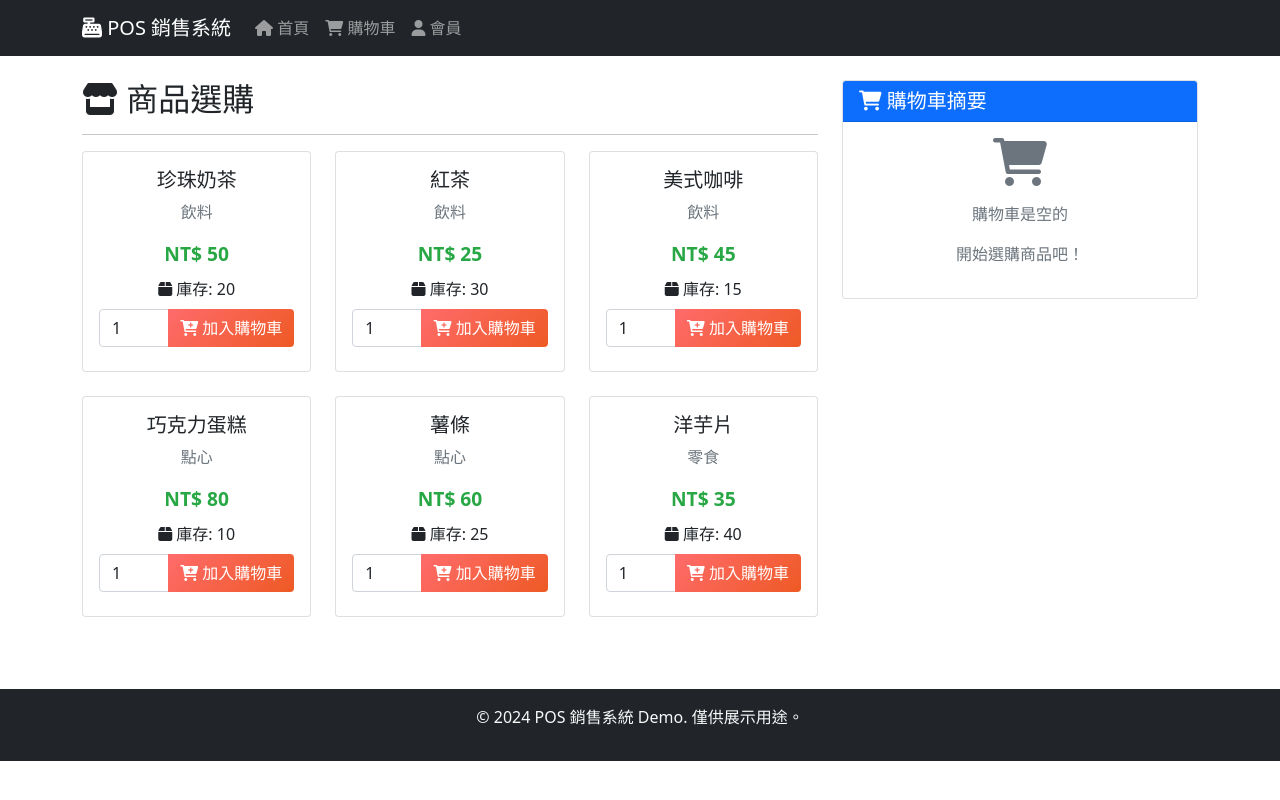
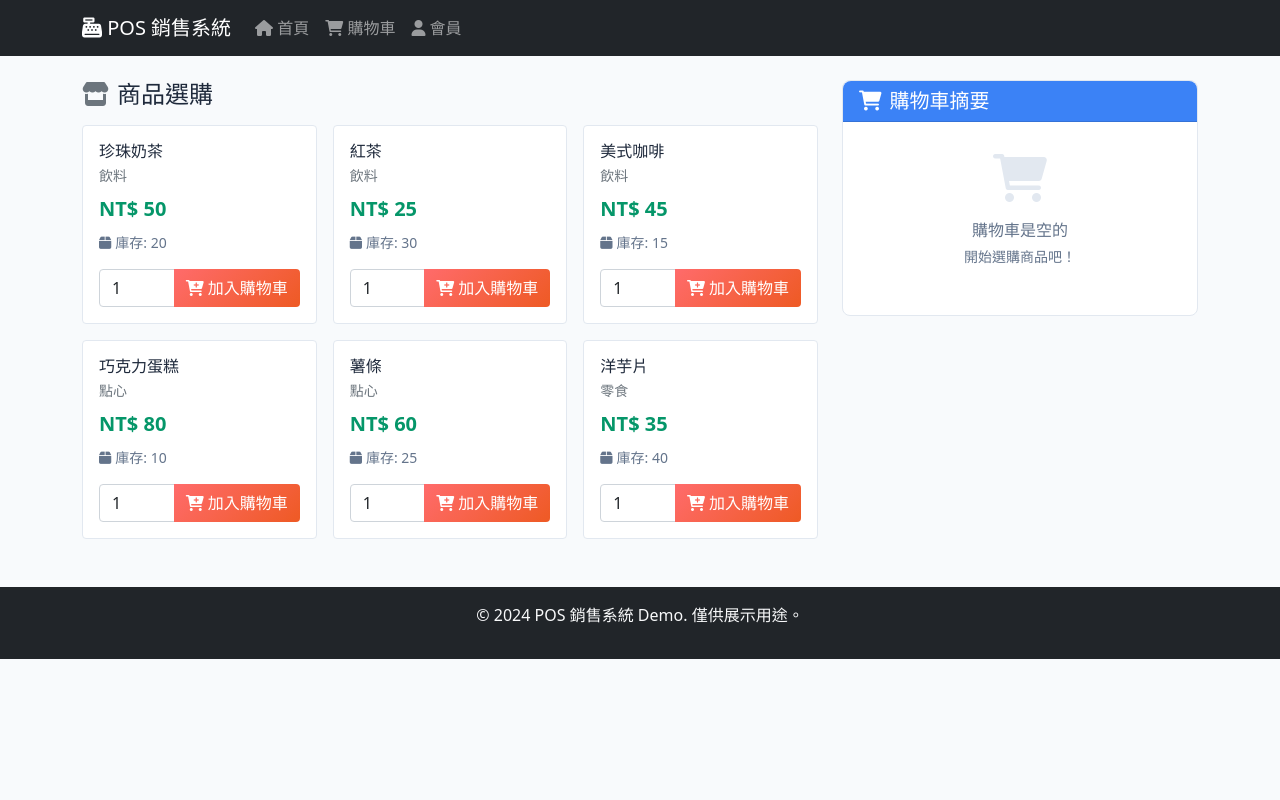
Before and after one commit to chiisen/VibeCodingPOS, a Flask app: page / in a window 1280 px wide. Run offline with Flask 3, Linux system fonts and the light colour scheme.

Commit message:
feat: 優化 POS 系統 UI/UX 設計

```diff
--- a/templates/base.html
+++ b/templates/base.html
@@ -7,40 +7,146 @@
     <link href="https://cdn.jsdelivr.net/npm/bootstrap@5.1.3/dist/css/bootstrap.min.css" rel="stylesheet">
     <link rel="stylesheet" href="https://cdnjs.cloudflare.com/ajax/libs/font-awesome/6.0.0/css/all.min.css">
     <style>
+        :root {
+            --primary: #3B82F6;
+            --primary-dark: #2563EB;
+            --success: #059669;
+            --success-light: #D1FAE5;
+            --danger: #EF4444;
+            --danger-light: #FEE2E2;
+            --warning: #F59E0B;
+            --background: #F8FAFC;
+            --card-bg: #FFFFFF;
+            --text-primary: #1E293B;
+            --text-secondary: #64748B;
+            --border: #E2E8F0;
+            --shadow-sm: 0 1px 2px rgba(0, 0, 0, 0.05);
+            --shadow-md: 0 4px 6px -1px rgba(0, 0, 0, 0.1);
+            --shadow-lg: 0 10px 15px -3px rgba(0, 0, 0, 0.1);
+            --radius: 8px;
+            --transition: 150ms ease;
+        }
+
+        body {
+            background-color: var(--background);
+            color: var(--text-primary);
+            min-height: 100vh;
+        }
+
         .product-card {
-            transition: transform 0.2s;
-            cursor: pointer;
+            transition: transform var(--transition), box-shadow var(--transition);
+            border: 1px solid var(--border);
+            background: var(--card-bg);
         }
+
         .product-card:hover {
-            transform: translateY(-5px);
-            box-shadow: 0 4px 8px rgba(0,0,0,0.1);
+            transform: translateY(-4px);
+            box-shadow: var(--shadow-lg);
         }
+
+        .product-card .price-text {
+            color: var(--success);
+            font-weight: 600;
+            font-size: 1.25rem;
+        }
+
+        .product-card .stock-available {
+            color: var(--text-secondary);
+            font-size: 0.875rem;
+        }
+
         .cart-badge {
             position: absolute;
             top: -5px;
             right: -5px;
         }
+
         .member-info {
             background: linear-gradient(135deg, #667eea 0%, #764ba2 100%);
             color: white;
         }
-        .price-text {
-            font-size: 1.2em;
-            font-weight: bold;
-            color: #28a745;
+
+        .stock-warning {
+            color: var(--danger);
+            font-size: 0.875rem;
+            font-weight: 500;
         }
-        .stock-warning {
-            color: #dc3545;
-            font-size: 0.9em;
-        }
+
         .btn-add-cart {
             background: linear-gradient(135deg, #ff6b6b 0%, #ee5a24 100%);
             border: none;
             color: white;
+            transition: transform var(--transition), box-shadow var(--transition);
         }
+
         .btn-add-cart:hover {
             background: linear-gradient(135deg, #ee5a24 0%, #ff6b6b 100%);
+            transform: translateY(-1px);
+            box-shadow: var(--shadow-md);
             color: white;
+        }
+
+        .btn-add-cart:active {
+            transform: translateY(0);
+            box-shadow: var(--shadow-sm);
+        }
+
+        .cart-summary {
+            background: var(--card-bg);
+            border: 1px solid var(--border);
+            border-radius: var(--radius);
+            position: sticky-top;
+        }
+
+        .cart-summary .card-header {
+            background: var(--primary);
+            border-radius: var(--radius) var(--radius) 0 0;
+        }
+
+        .cart-item {
+            padding: 0.75rem 0;
+            border-bottom: 1px solid var(--border);
+        }
+
+        .cart-item:last-child {
+            border-bottom: none;
+        }
+
+        .quantity-input {
+            transition: border-color var(--transition), box-shadow var(--transition);
+        }
+
+        .quantity-input:focus {
+            border-color: var(--primary);
+            box-shadow: 0 0 0 3px rgba(59, 130, 246, 0.15);
+            outline: none;
+        }
+
+        .btn-checkout {
+            background: var(--primary);
+            border: none;
+            transition: background var(--transition), transform var(--transition);
+        }
+
+        .btn-checkout:hover {
+            background: var(--primary-dark);
+            color: white;
+        }
+
+        .empty-cart {
+            color: var(--text-secondary);
+            padding: 2rem 1rem;
+        }
+
+        .empty-cart i {
+            color: var(--border);
+        }
+
+        @media (max-width: 768px) {
+            .cart-summary {
+                position: relative;
+                margin-top: 1.5rem;
+            }
         }
     </style>
 </head>
--- a/templates/index.html
+++ b/templates/index.html
@@ -3,113 +3,143 @@
 {% block title %}POS 銷售系統 - 首頁{% endblock %}
 
 {% block content %}
-<div class="row">
-    <div class="col-md-8">
-        <h2><i class="fas fa-store"></i> 商品選購</h2>
-        <hr>
+<div class="row g-4">
+    <div class="col-lg-8">
+        <h2 class="h4 mb-3">
+            <i class="fas fa-store me-2 text-secondary"></i>商品選購
+        </h2>
 
-        <div class="row">
+        {% if products %}
+        <div class="row row-cols-1 row-cols-md-2 row-cols-lg-3 g-3">
             {% for product in products %}
-            <div class="col-md-4 mb-4">
-                <div class="card product-card h-100">
-                    <div class="card-body text-center">
-                        <h5 class="card-title">{{ product.name }}</h5>
-                        <p class="card-text text-muted">{{ product.category }}</p>
+            <div class="col">
+                <article class="card product-card h-100">
+                    <div class="card-body d-flex flex-column">
+                        <h3 class="h6 card-title mb-1">{{ product.name }}</h3>
+                        <p class="text-secondary small mb-2">{{ product.category }}</p>
                         <div class="price-text mb-2">
                             NT$ {{ product.price }}
                         </div>
+
                         {% if product.stock <= 0 %}
                         <div class="stock-warning mb-2">
-                            <i class="fas fa-exclamation-triangle"></i> 已售完
+                            <i class="fas fa-exclamation-triangle me-1"></i>已售完
                         </div>
                         {% else %}
-                        <div class="mb-2">
-                            <i class="fas fa-box"></i> 庫存: {{ product.stock }}
+                        <div class="stock-available mb-3">
+                            <i class="fas fa-box me-1"></i>庫存: {{ product.stock }}
                         </div>
                         {% endif %}
 
                         {% if product.stock > 0 %}
-                        <form method="POST" action="{{ url_for('add_to_cart', product_id=product.id) }}" class="d-inline">
-                            <div class="input-group mb-2">
-                                <input type="number" name="quantity" class="form-control" value="1" min="1" max="{{ product.stock }}">
+                        <form method="POST" action="{{ url_for('add_to_cart', product_id=product.id) }}" class="mt-auto">
+                            <div class="input-group">
+                                <input
+                                    type="number"
+                                    name="quantity"
+                                    class="form-control quantity-input"
+                                    value="1"
+                                    min="1"
+                                    max="{{ product.stock }}"
+                                    aria-label="數量"
+                                >
                                 <button type="submit" class="btn btn-add-cart">
-                                    <i class="fas fa-cart-plus"></i> 加入購物車
+                                    <i class="fas fa-cart-plus me-1"></i>加入購物車
                                 </button>
                             </div>
                         </form>
                         {% endif %}
                     </div>
-                </div>
+                </article>
             </div>
             {% endfor %}
         </div>
+        {% else %}
+        <div class="text-center text-muted py-5">
+            <i class="fas fa-box-open fa-3x mb-3"></i>
+            <p>目前沒有商品</p>
+        </div>
+        {% endif %}
     </div>
 
-    <div class="col-md-4">
-        <div class="card">
-            <div class="card-header bg-primary text-white">
-                <h5 class="mb-0"><i class="fas fa-shopping-cart"></i> 購物車摘要</h5>
+    <div class="col-lg-4">
+        <aside class="cart-summary card">
+            <div class="card-header text-white">
+                <h3 class="h5 mb-0">
+                    <i class="fas fa-shopping-cart me-2"></i>購物車摘要
+                </h3>
             </div>
-            <div class="card-body">
+            <div class="card-body p-0">
                 {% if cart_items %}
-                <div class="mb-3">
+                <div class="p-3">
                     {% for item in cart_items %}
-                    <div class="d-flex justify-content-between align-items-center mb-2">
+                    <div class="cart-item d-flex justify-content-between align-items-start">
                         <div>
-                            <strong>{{ item.product.name }}</strong>
-                            <br>
-                            <small class="text-muted">x{{ item.quantity }}</small>
+                            <strong class="d-block">{{ item.product.name }}</strong>
+                            <small class="text-secondary">x{{ item.quantity }}</small>
                         </div>
                         <div class="text-end">
-                            <div>NT$ {{ item.subtotal }}</div>
+                            <div class="price-text" style="font-size: 1rem;">NT$ {{ item.subtotal }}</div>
                         </div>
                     </div>
                     {% endfor %}
                 </div>
 
-                <hr>
+                <hr class="my-0">
+                <div class="p-3 bg-light">
                     <div class="d-flex justify-content-between align-items-center mb-2">
-                    <strong>總計:</strong>
-                    <strong class="price-text">NT$ {{ cart_total }}</strong>
+                        <span class="fw-bold">總計:</span>
+                        <span class="price-text">NT$ {{ cart_total }}</span>
                     </div>
 
                     {% if member %}
                     <div class="d-flex justify-content-between align-items-center mb-2 text-success">
-                    <span>會員折扣:</span>
+                        <span><i class="fas fa-tag me-1"></i>會員折扣:</span>
                         <span>-NT$ {{ cart_total * member.discount }}</span>
                     </div>
                     {% endif %}
+                </div>
 
+                <div class="p-3">
                     <div class="d-grid gap-2">
-                    <a href="{{ url_for('cart') }}" class="btn btn-success">
-                        <i class="fas fa-eye"></i> 查看購物車
+                        <a href="{{ url_for('cart') }}" class="btn btn-outline-secondary">
+                            <i class="fas fa-eye me-1"></i>查看購物車
                         </a>
-                    <a href="{{ url_for('checkout') }}" class="btn btn-primary">
-                        <i class="fas fa-credit-card"></i> 結帳
+                        <a href="{{ url_for('checkout') }}" class="btn btn-checkout text-white">
+                            <i class="fas fa-credit-card me-1"></i>結帳
                         </a>
                     </div>
+                </div>
                 {% else %}
-                <div class="text-center text-muted">
-                    <i class="fas fa-shopping-cart fa-3x mb-3"></i>
-                    <p>購物車是空的</p>
-                    <p>開始選購商品吧！</p>
+                <div class="empty-cart text-center">
+                    <i class="fas fa-shopping-cart fa-3x mb-3 d-block"></i>
+                    <p class="mb-1">購物車是空的</p>
+                    <p class="small">開始選購商品吧！</p>
                 </div>
                 {% endif %}
             </div>
-        </div>
+        </aside>
 
         {% if member %}
-        <div class="card mt-3">
+        <aside class="card mt-3">
             <div class="card-header member-info">
-                <h6 class="mb-0"><i class="fas fa-user"></i> 會員資訊</h6>
+                <h4 class="h6 mb-0">
+                    <i class="fas fa-user me-2"></i>會員資訊
+                </h4>
             </div>
             <div class="card-body">
-                <p><strong>姓名:</strong> {{ member.name }}</p>
-                <p><strong>等級:</strong> {{ member.level }}</p>
-                <p><strong>積分:</strong> {{ member.points }}</p>
-                <p><strong>折扣:</strong> {{ (member.discount * 100)|int }}%</p>
+                <dl class="row mb-0">
+                    <dt class="col-sm-4">姓名</dt>
+                    <dd class="col-sm-8">{{ member.name }}</dd>
+                    <dt class="col-sm-4">等級</dt>
+                    <dd class="col-sm-8">{{ member.level }}</dd>
+                    <dt class="col-sm-4">積分</dt>
+                    <dd class="col-sm-8">{{ member.points }}</dd>
+                    <dt class="col-sm-4">折扣</dt>
+                    <dd class="col-sm-8 text-success">{{ (member.discount * 100)|int }}%</dd>
+                </dl>
             </div>
-        </div>
+        </aside>
         {% endif %}
     </div>
 </div>
```
Lines whose indentation alone changed are shown as unchanged.
